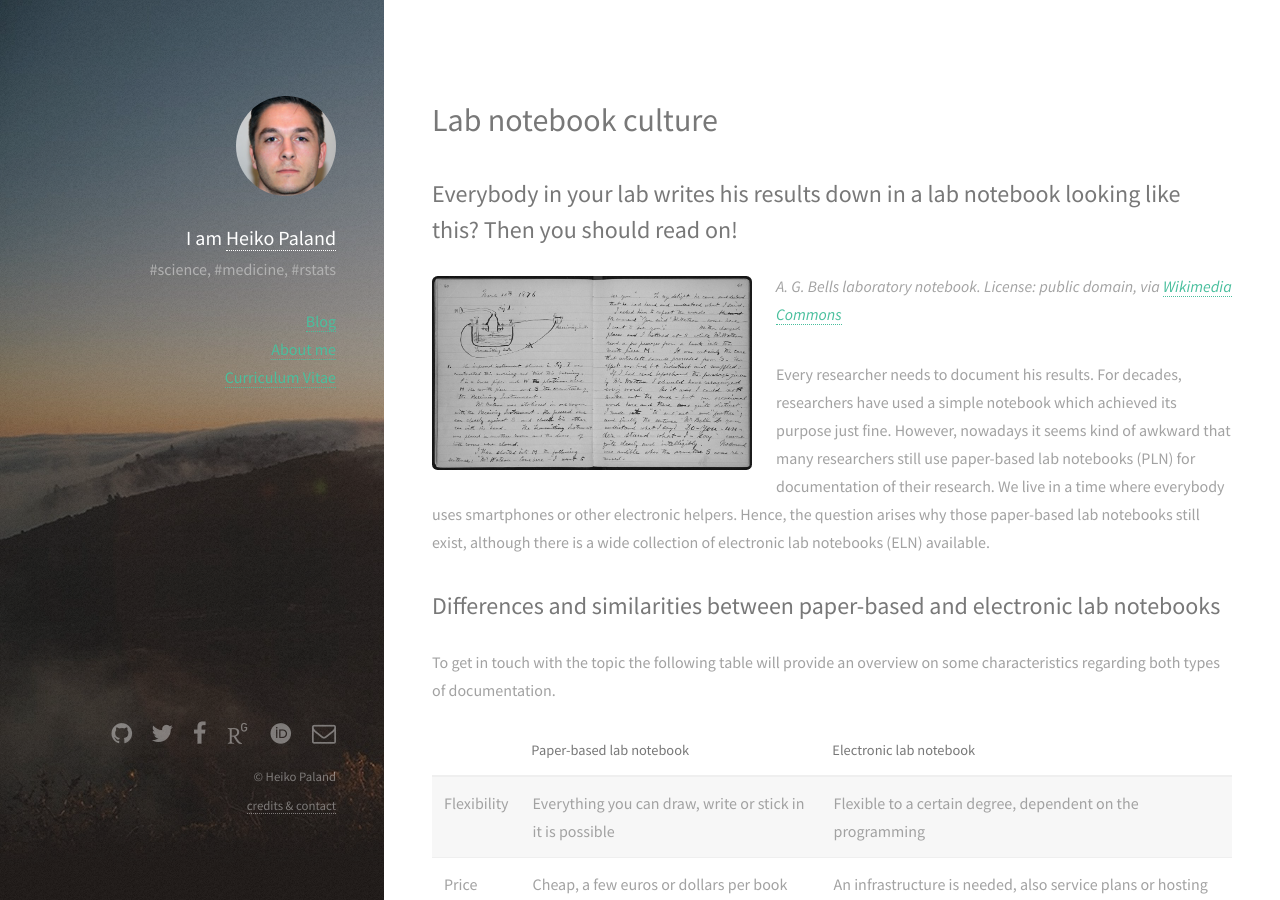
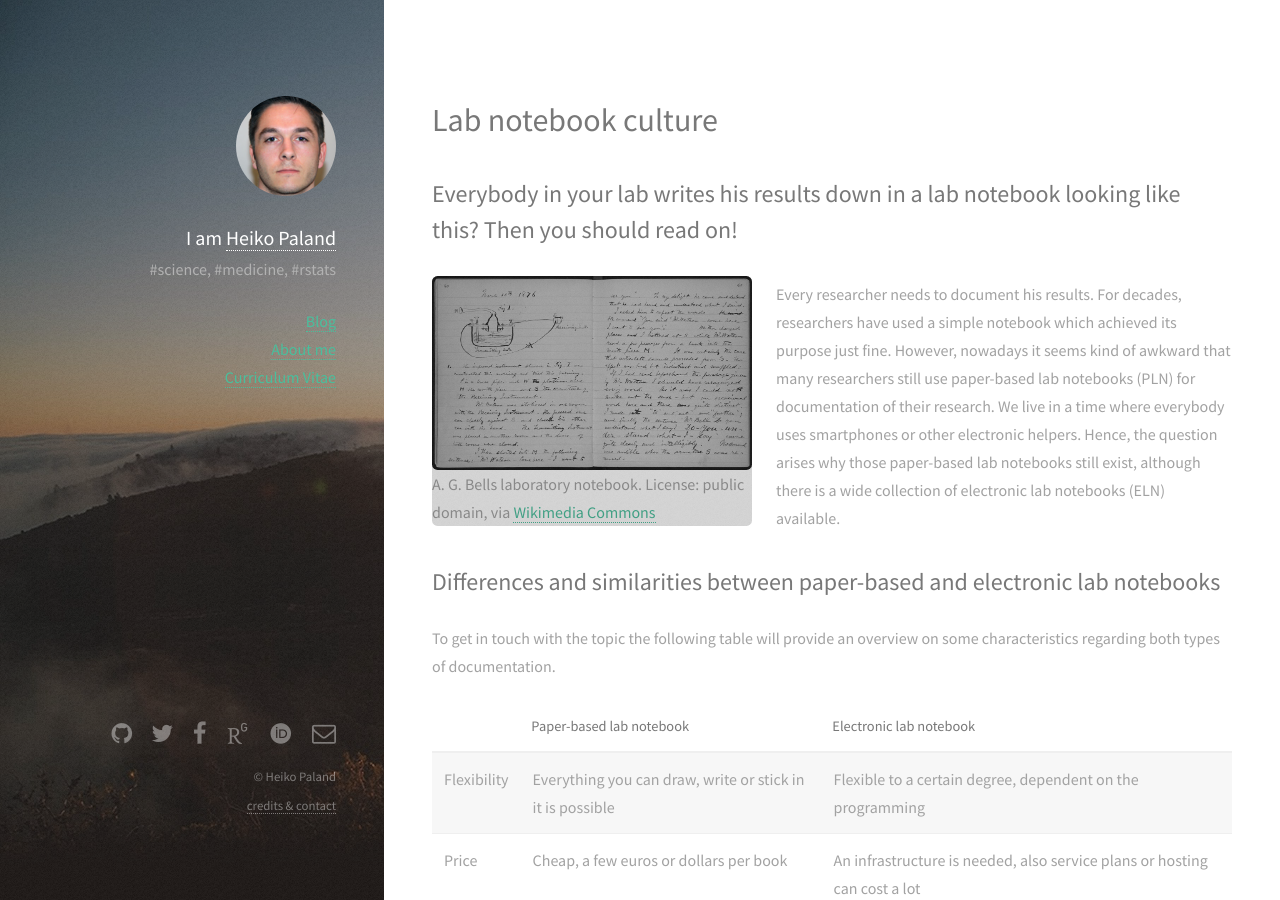
Before and after one commit to old-jekyll-templates/Strata-Jekyll-Theme, a Jekyll site: the page built from testpage.md, in a window 1280 px wide and 900 px high. Built offline with Jekyll 4.4.1, drawn with Linux system fonts in a browser that asks for light colours; some web fonts are replaced; comment, search, counter and statistics services are not loaded.

Commit message:
testpage

```diff
--- a/testpage.md
+++ b/testpage.md
@@ -7,7 +7,7 @@
 ---
 ## Everybody in your lab writes his results down in a lab notebook looking like this? Then you should read on!
 
-<span ><img src="{{ site.url }}/images/fulls/2016-08-09_Bell-Notebook.jpg" class="image left">*A. G. Bells laboratory notebook. License: public domain, via [Wikimedia Commons](https://commons.wikimedia.org/wiki/File:AGBell_Notebook.jpg)*</span>
+<span class="image left"><img src="{{ site.url }}/images/fulls/2016-08-09_Bell-Notebook.jpg">A. G. Bells laboratory notebook. License: public domain, via [Wikimedia Commons](https://commons.wikimedia.org/wiki/File:AGBell_Notebook.jpg)</span>
 
 Every researcher needs to document his results. For decades, researchers have used a simple notebook which achieved its purpose just fine. However, nowadays it seems kind of awkward that many researchers still use paper-based lab notebooks (PLN) for documentation of their research. We live in a time where everybody uses smartphones or other electronic helpers. Hence, the question arises why those paper-based lab notebooks still exist, although there is a wide collection of electronic lab notebooks (ELN) available. <!--more-->
 
```
